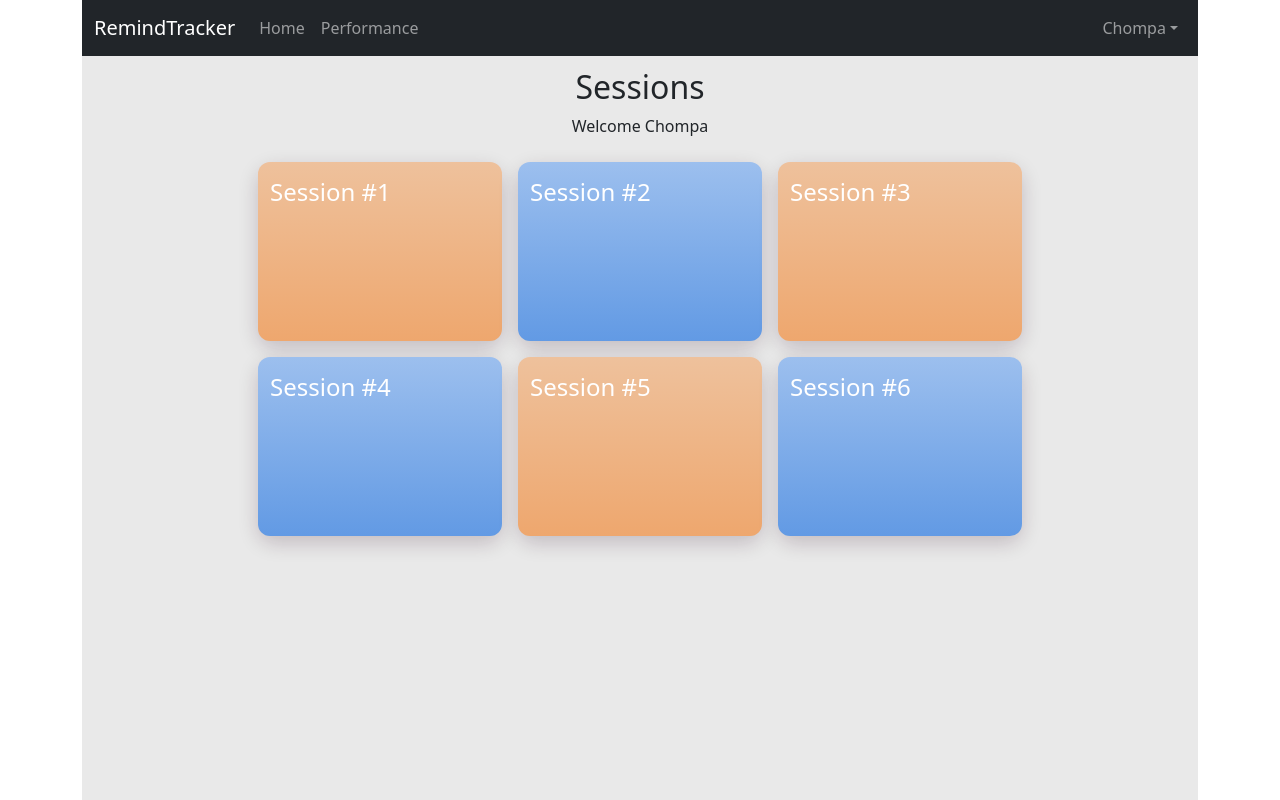
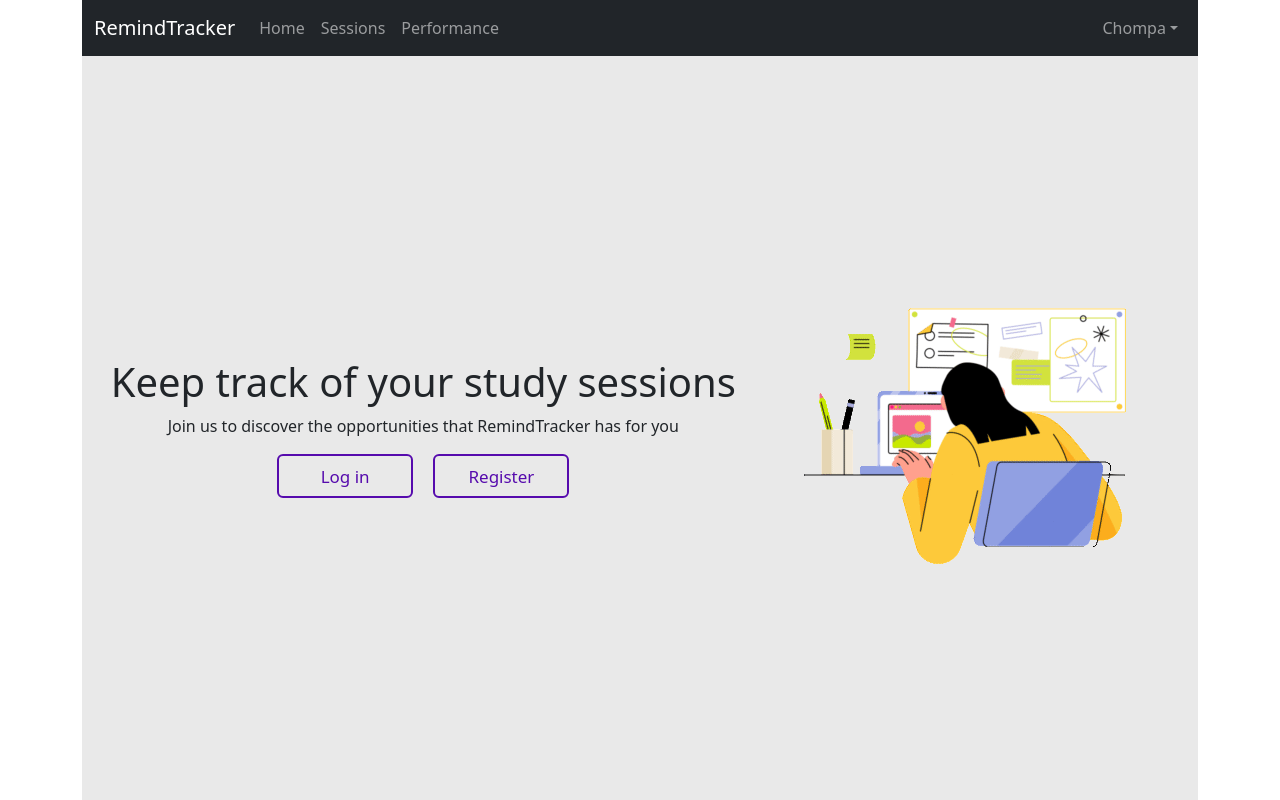
Before and after one commit to isialbayay/remind-tracker, a Vue app: page /login in a window 1280 px wide. Built offline with nearby package versions, Linux system fonts and the light colour scheme.

Commit message:
Se actualiza rutas

```diff
--- a/src/components/NavBar.vue
+++ b/src/components/NavBar.vue
@@ -11,6 +11,9 @@
 
           <li class="nav-item">
               <router-link class="nav-link" to="/">Home</router-link>
+          </li>
+          <li class="nav-item">
+              <router-link class="nav-link" to="/sessions">Sessions</router-link>
           </li>
           <li class="nav-item">
               <router-link class="nav-link" to="/performance">Performance</router-link>
--- a/src/router/index.js
+++ b/src/router/index.js
@@ -7,8 +7,8 @@
 
 const routes = [
   {
-    path: '/',
-    name: 'home',
+    path: '/sessions',
+    name: 'sessions',
     component: HomeView
   },
   {
@@ -27,7 +27,7 @@
     component: PerformanceView,
   },
   {
-    path: "/landing",
+    path: "/",
     name: "landing",
     component: LandingView,
   },
```
